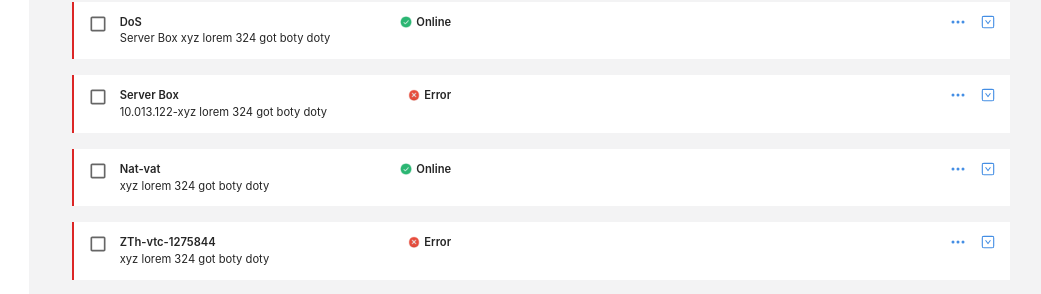
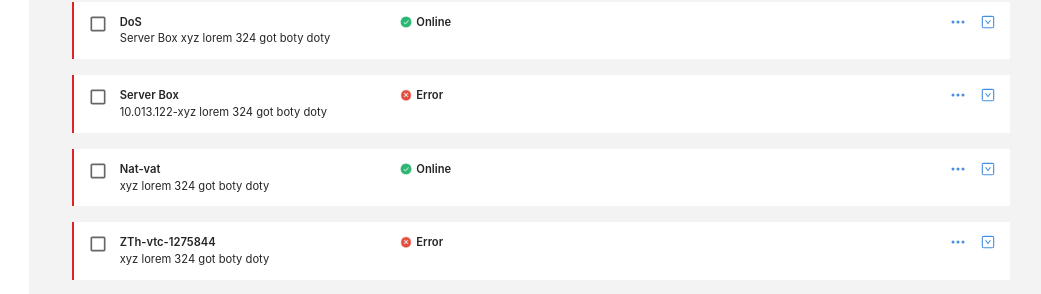
Before and after one commit to ishantsahni/the-task, a React (Create React App) app: page /#/ in a window 1280 px wide. Shown: the part 268-562 px from the top of the page, without its empty margins (99-1140 px from the left). Built offline with nearby package versions, Linux system fonts and the light colour scheme.

Commit message:
margin right added

```diff
--- a/src/components/TaskHeader/index.js
+++ b/src/components/TaskHeader/index.js
@@ -51,7 +51,7 @@ const TaskHeader = ({ taskInfo, setTaskInfo, items }) => {
             <p className="text-[0.7rem] text-nero">{items.description}</p>
           </div>
         </div>
-        <div className="flex">
+        <div className={`flex ${items.status === "Online" ? "" : "!mr-2"}`}>
           <img
             alt="success"
             className="h-3 w-3 mr-1 mt-0.5"
```
